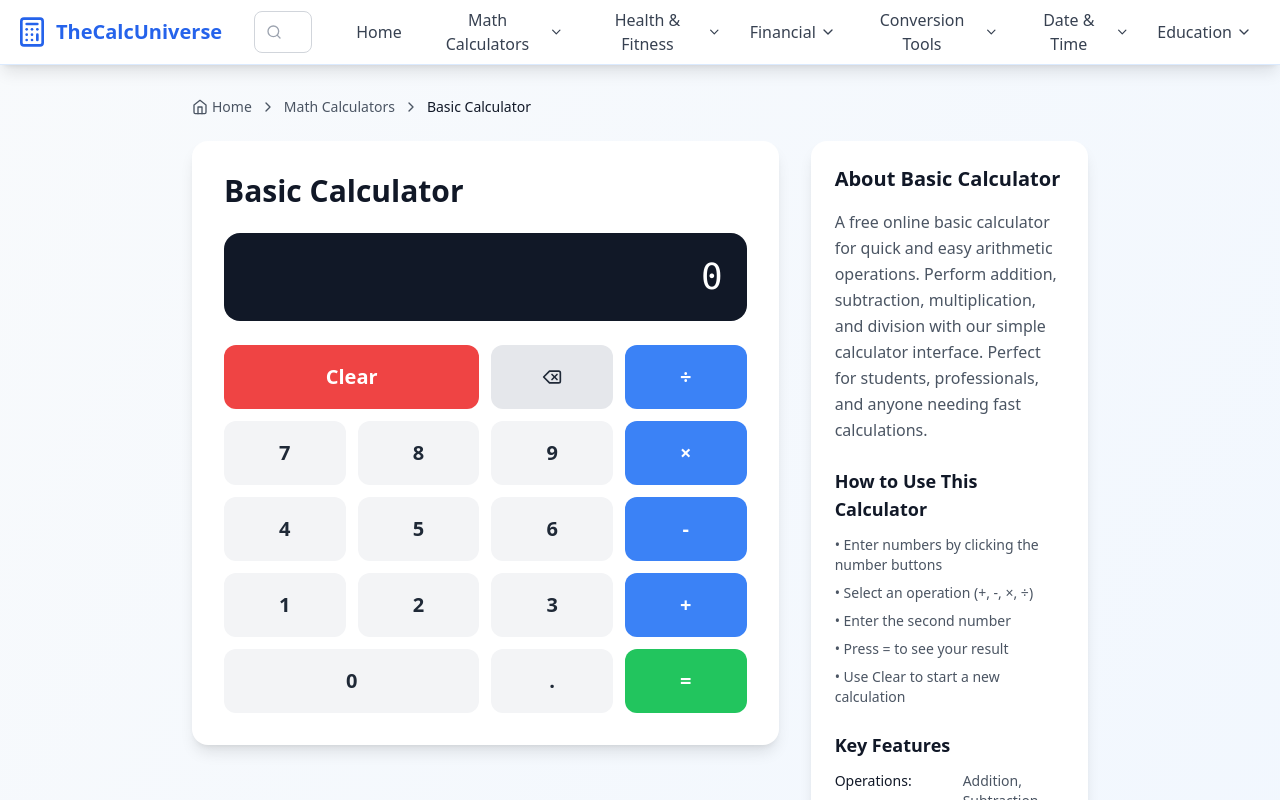
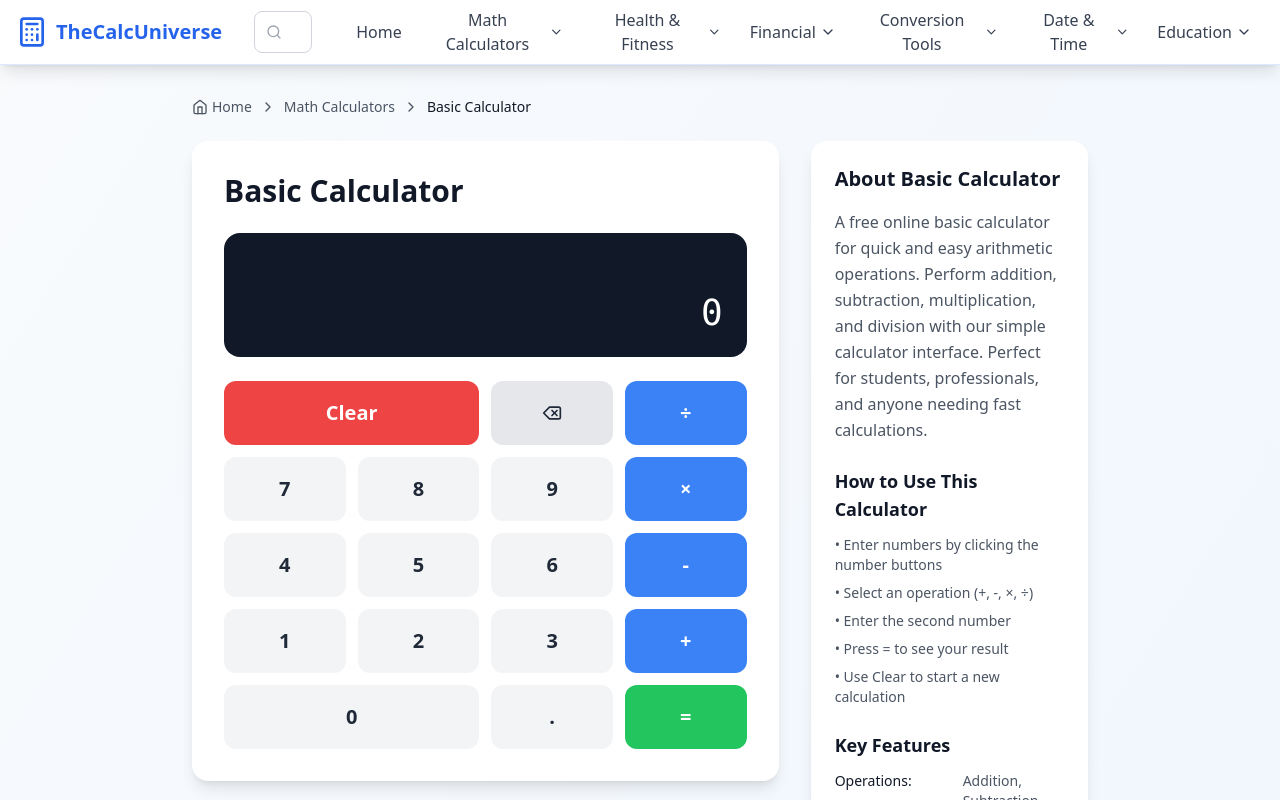
Before and after one commit to shashia401/TheCalcUniverse, a React (Vite) app: page /basic-calculator in a window 1280 px wide. Shown: the top 800 px of the page. Built offline with nearby package versions, Linux system fonts and the light colour scheme.

Commit message:
Updated BasicCalculator.tsx

```diff
--- a/src/pages/calculators/math_calculators/basic_math/BasicCalculator.tsx
+++ b/src/pages/calculators/math_calculators/basic_math/BasicCalculator.tsx
@@ -121,11 +121,9 @@ const BasicCalculator: React.FC = () => {
 
             <div className="bg-gray-900 rounded-2xl p-6 mb-6">
               <div className="text-right">
-                {previousValue && operation && (
-                  <div className="text-lg font-mono text-gray-400 mb-2">
-                    {previousValue} {operation}
-                  </div>
-                )}
+                <div className="text-lg font-mono text-gray-400 mb-2 h-7">
+                  {previousValue && operation ? `${previousValue} ${operation}` : '\u00A0'}
+                </div>
                 <div className="text-4xl font-mono text-white break-all">
                   {display}
                 </div>
```
